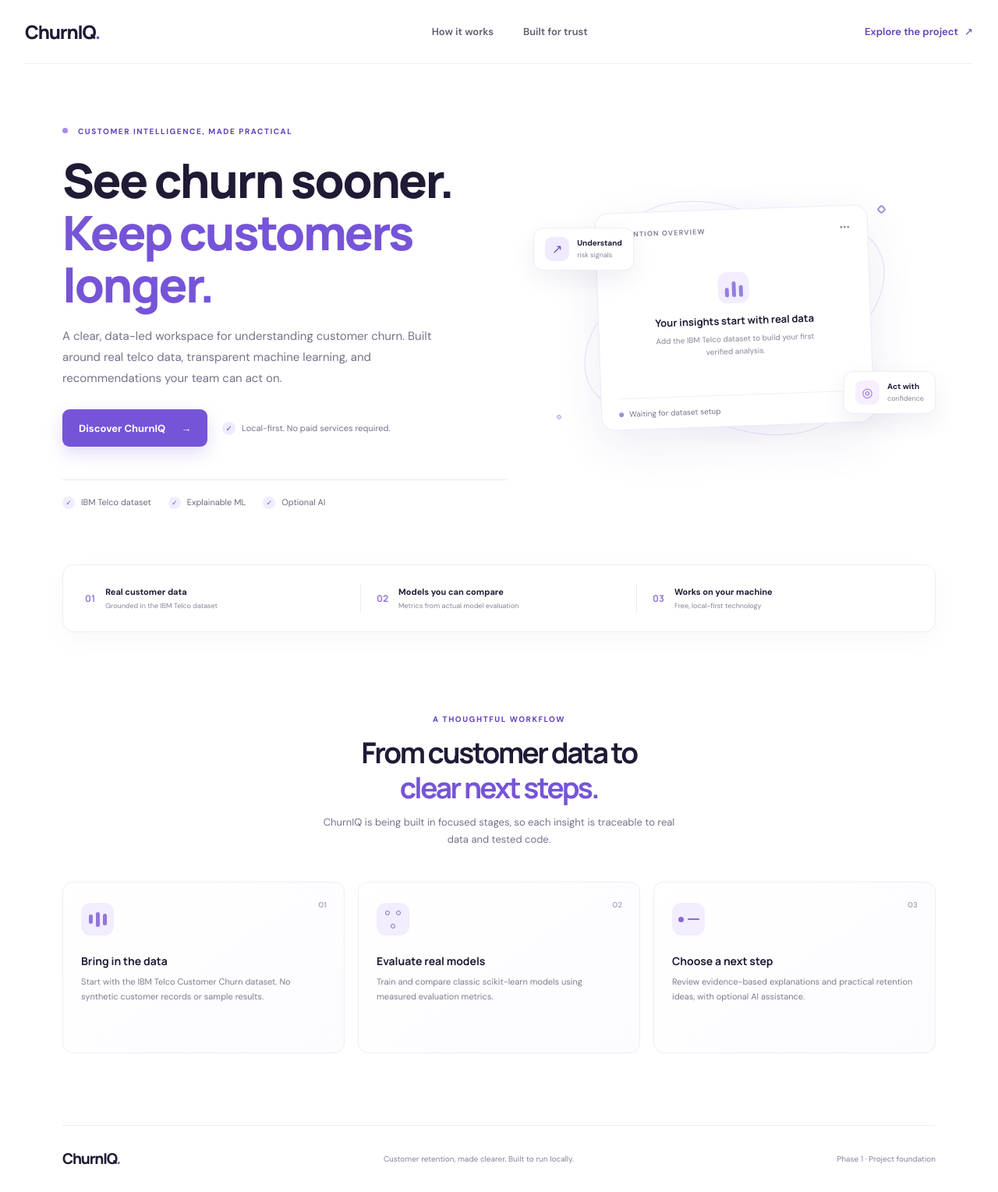
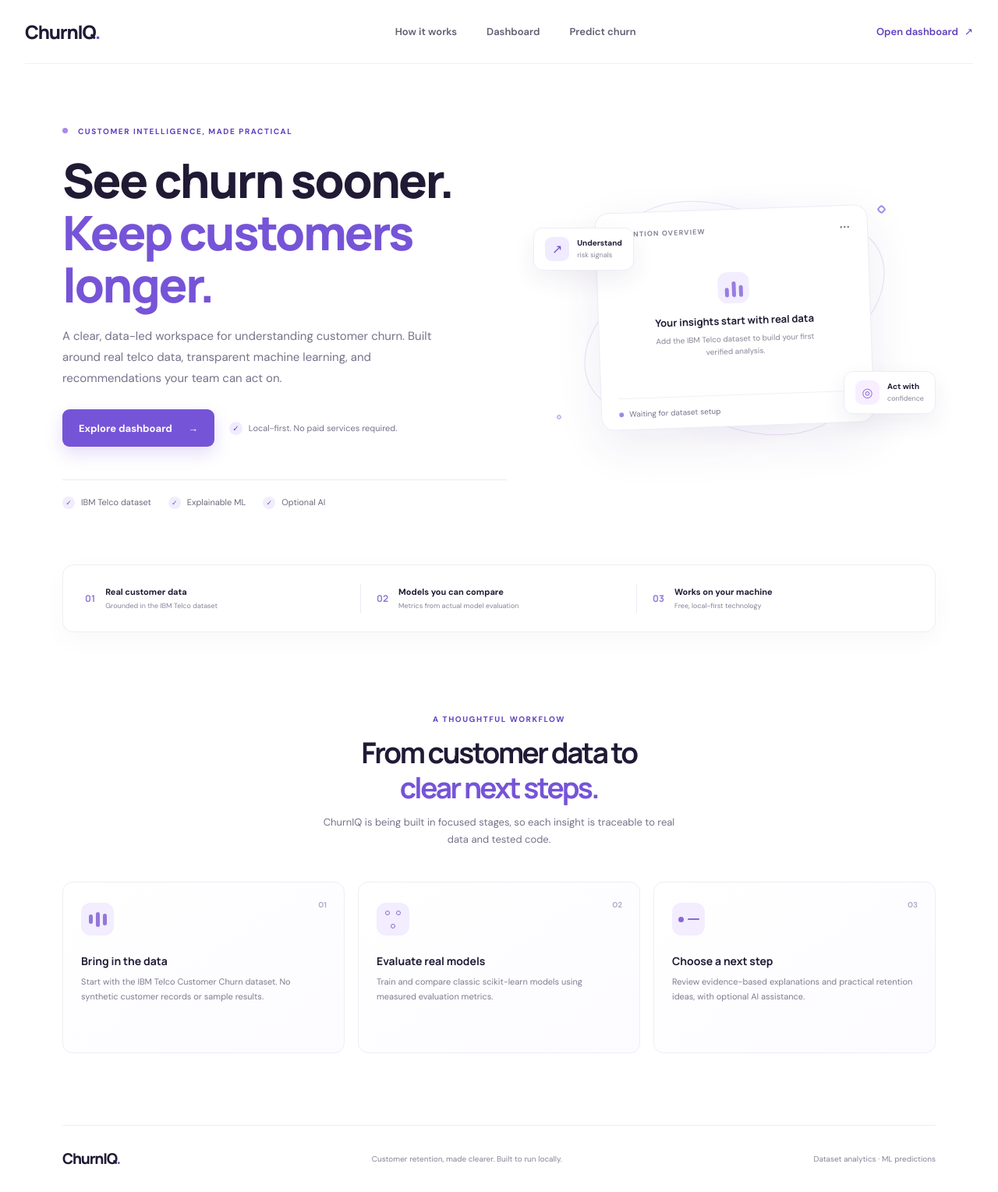
Before and after one commit to nidhikumari18/ChurnIQ, a Flask app: page / in a window 1280 px wide. Shown: the whole page at 78% size. Run offline with Flask 3, Linux system fonts and the light colour scheme.

Commit message:
Link ChurnIQ landing page to dashboard and prediction

```diff
--- a/templates/index.html
+++ b/templates/index.html
@@ -16,9 +16,10 @@
     <a class="wordmark" href="{{ url_for('home') }}" aria-label="ChurnIQ home">ChurnIQ<span class="wordmark-period">.</span></a>
     <nav class="header-nav" aria-label="Main navigation">
       <a href="#how-it-works">How it works</a>
-      <a href="#built-for-trust">Built for trust</a>
+      <a href="/dashboard">Dashboard</a>
+      <a href="/predict">Predict churn</a>
     </nav>
-    <a class="header-link" href="#get-started">Explore the project <span aria-hidden="true">↗</span></a>
+    <a class="header-link" href="/dashboard">Open dashboard <span aria-hidden="true">↗</span></a>
   </header>
 
   <main>
@@ -28,7 +29,7 @@
         <h1>See churn sooner.<br><span>Keep customers longer.</span></h1>
         <p class="hero-description">A clear, data-led workspace for understanding customer churn. Built around real telco data, transparent machine learning, and recommendations your team can act on.</p>
         <div class="hero-actions" id="get-started">
-          <a class="button button-primary" href="#how-it-works">Discover ChurnIQ <span aria-hidden="true">→</span></a>
+          <a class="button button-primary" href="/dashboard">Explore dashboard <span aria-hidden="true">→</span></a>
           <span class="local-note"><span class="local-check" aria-hidden="true">✓</span> Local-first. No paid services required.</span>
         </div>
         <div class="trust-row" id="built-for-trust">
@@ -77,6 +78,6 @@
     </section>
   </main>
 
-  <footer class="site-footer page-width"><a class="wordmark" href="{{ url_for('home') }}">ChurnIQ<span class="wordmark-period">.</span></a><p>Customer retention, made clearer. Built to run locally.</p><span>Phase 1 · Project foundation</span></footer>
+  <footer class="site-footer page-width"><a class="wordmark" href="{{ url_for('home') }}">ChurnIQ<span class="wordmark-period">.</span></a><p>Customer retention, made clearer. Built to run locally.</p><span>Dataset analytics · ML predictions</span></footer>
 </body>
 </html>
```
